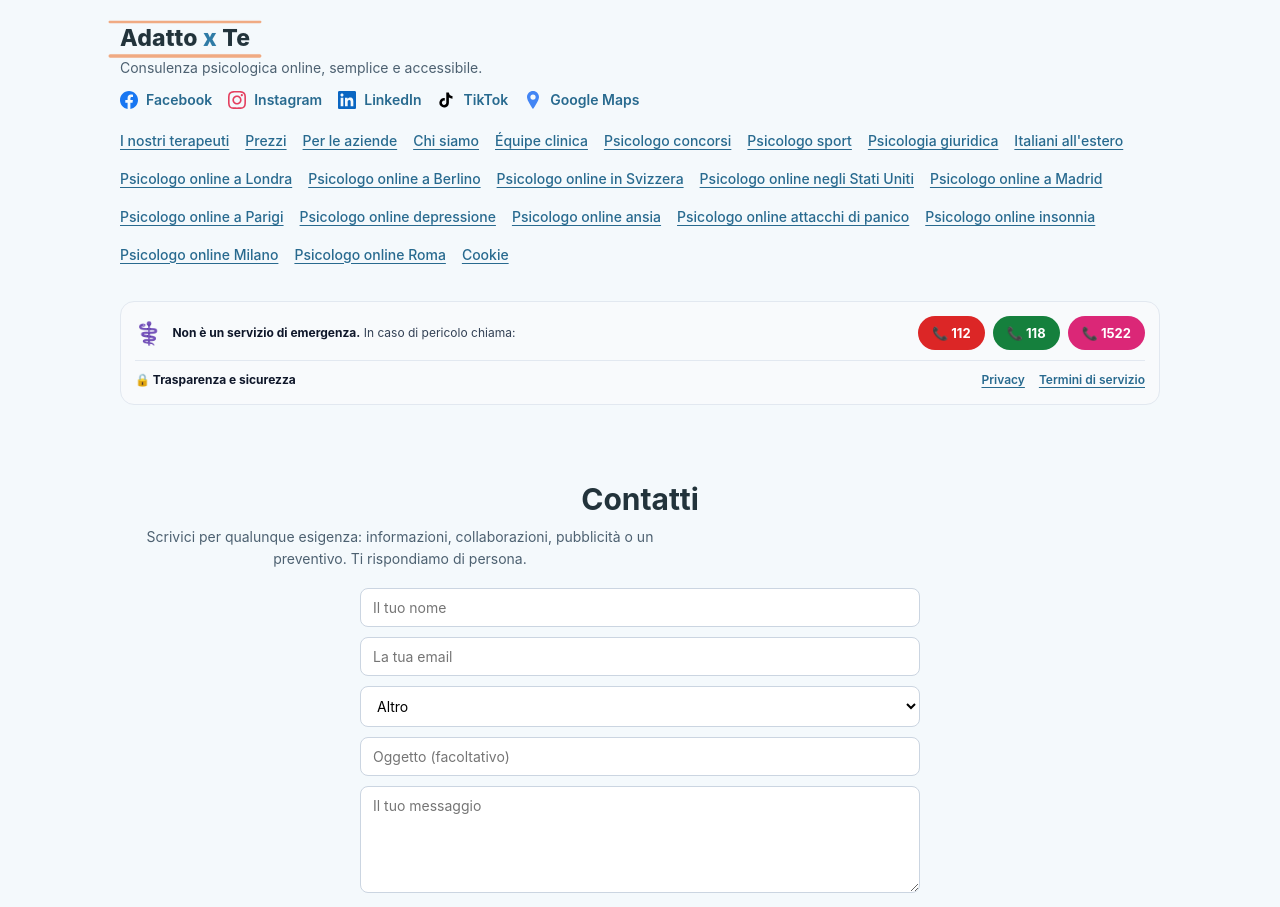
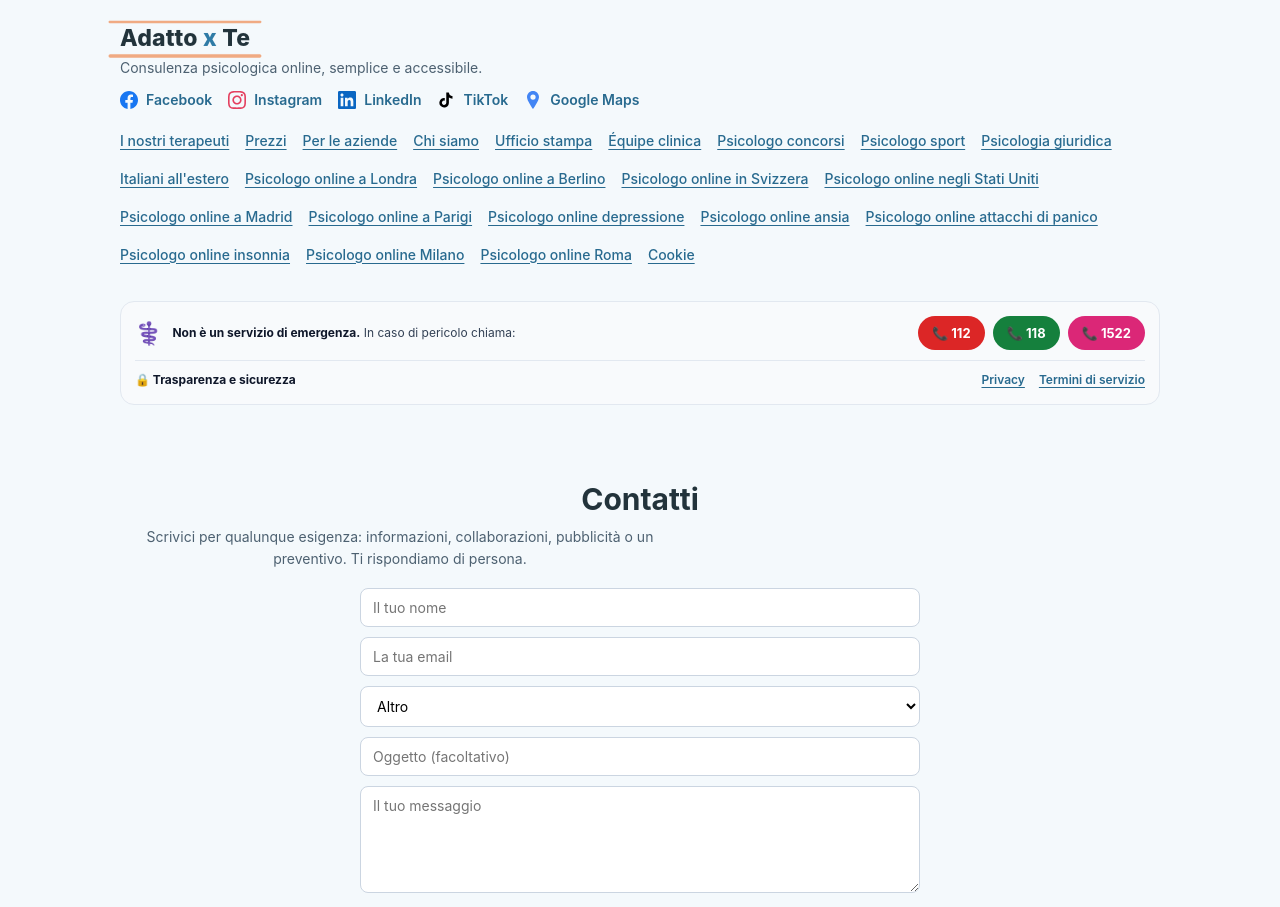
Before and after one commit to antonio-durso/adattoxte, a React (Vite) app in the folder frontend/: page / in a window 1280 px wide. Shown: the part 7520-8427 px from the top of the page. Built offline with nearby package versions, Linux system fonts and the light colour scheme; no server answers.

Commit message:
Ufficio stampa aggiunto alla colonna link del footer

```diff
--- a/frontend/src/components/Footer.jsx
+++ b/frontend/src/components/Footer.jsx
@@ -78,6 +78,7 @@ export default function Footer() {
           <Link to="/prezzi">Prezzi</Link>
           <Link to="/aziende">Per le aziende</Link>
           <Link to="/chi-siamo">Chi siamo</Link>
+          <Link to="/ufficio-stampa">Ufficio stampa</Link>
           <Link to="/equipe">Équipe clinica</Link>
           <Link to="/psicologo-concorsi-pubblici">Psicologo concorsi</Link>
           <Link to="/psicologo-sport">Psicologo sport</Link>
```
